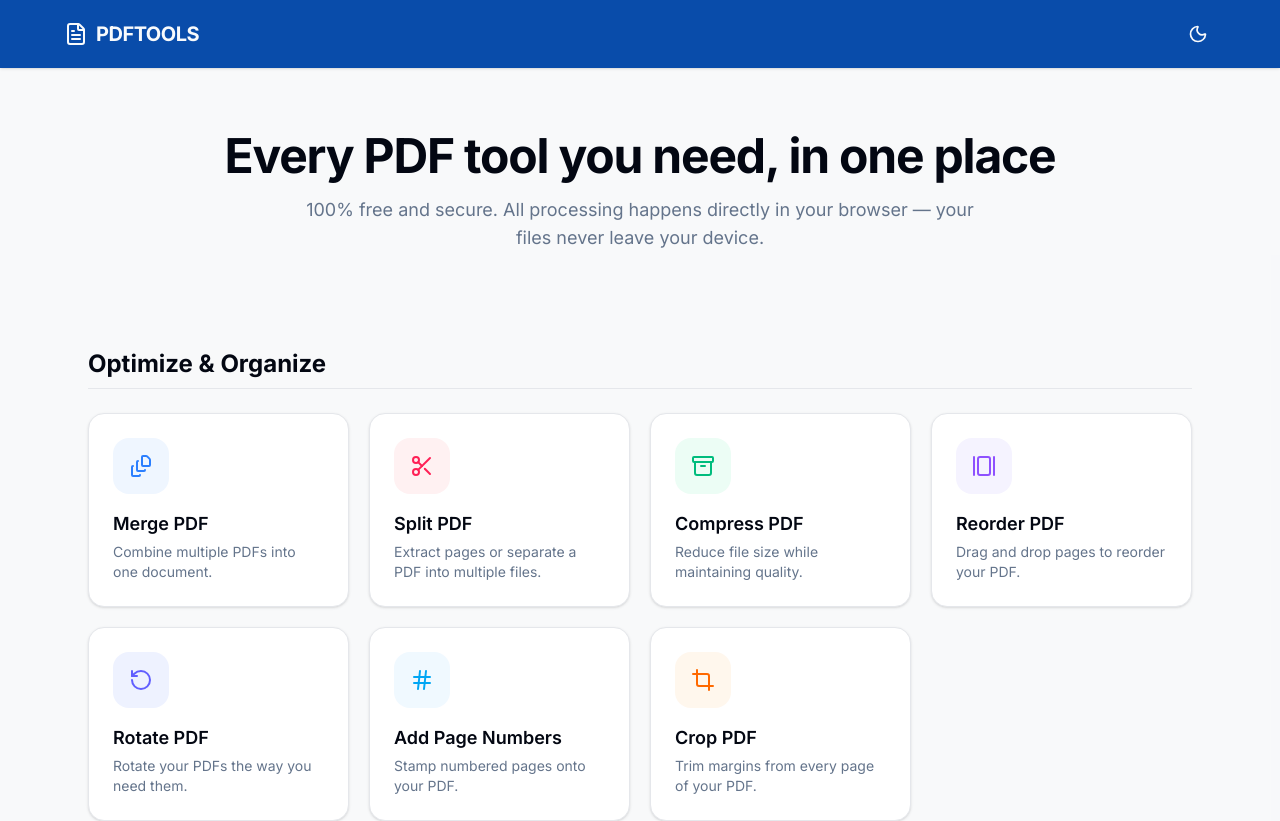
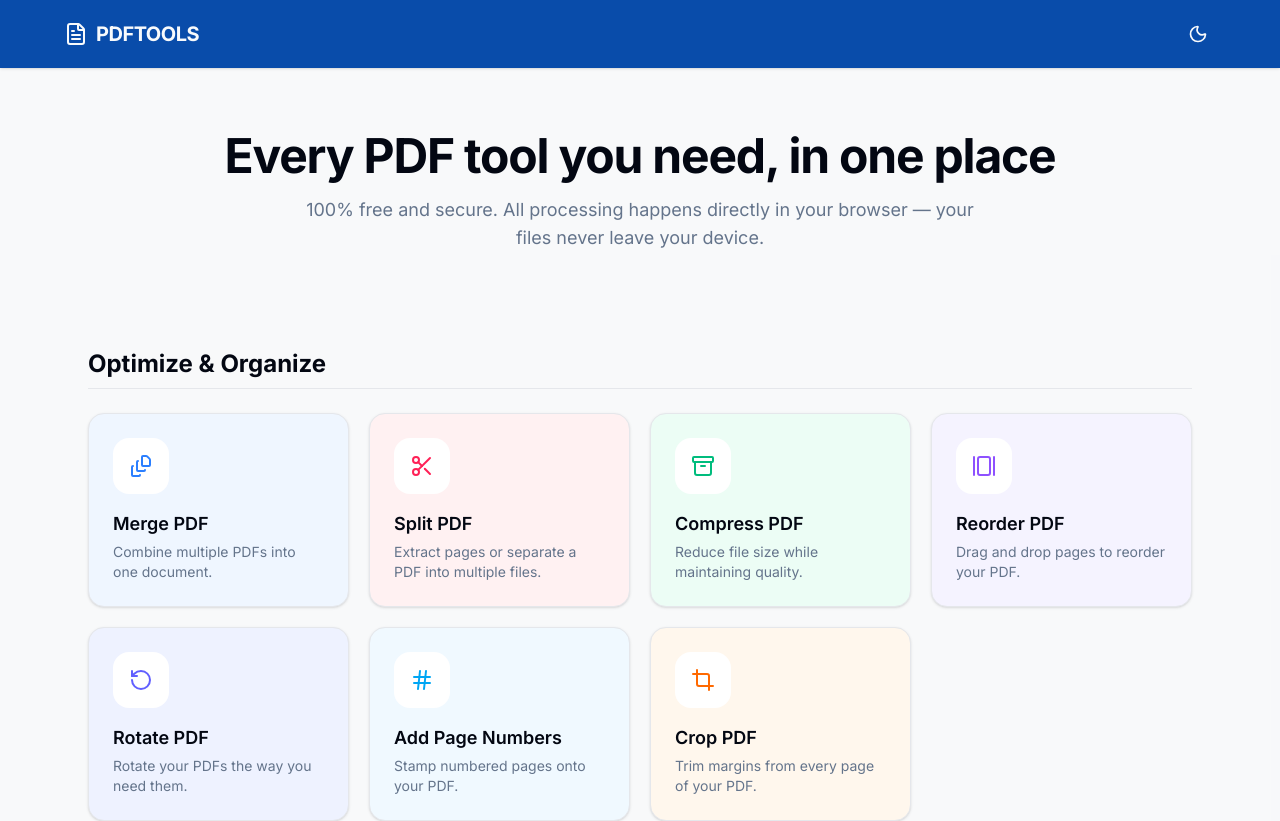
Before and after one commit to patordzavila-web/pdftools, a React (Vite) app in the folder artifacts/pdf-tools/: page / in a window 1280 px wide. Shown: the top 821 px of the page. Built offline with nearby package versions, Linux system fonts and the light colour scheme.

Commit message:
Swap de color de botones

```diff
--- a/artifacts/pdf-tools/src/pages/home.tsx
+++ b/artifacts/pdf-tools/src/pages/home.tsx
@@ -190,9 +190,9 @@ export function Home() {
               <div className="grid grid-cols-1 md:grid-cols-2 lg:grid-cols-3 xl:grid-cols-4 gap-5">
                 {category.tools.map((tool) => (
                   <Link key={tool.title} href={tool.href} className="block group">
-                    <Card className="h-full transition-all duration-300 hover:shadow-md hover:-translate-y-1 hover:border-primary/30 bg-card cursor-pointer">
+                    <Card className={`h-full transition-all duration-300 hover:shadow-md hover:-translate-y-1 hover:border-primary/30 ${tool.bg} cursor-pointer`}>
                       <CardContent className="p-6 flex flex-col h-full">
-                        <div className={`p-4 rounded-xl w-14 h-14 flex items-center justify-center mb-4 ${tool.bg} ${tool.color} group-hover:scale-110 transition-transform duration-300`}>
+                        <div className={`p-4 rounded-xl w-14 h-14 flex items-center justify-center mb-4 bg-white ${tool.color} group-hover:scale-110 transition-transform duration-300`}>
                           <tool.icon className="h-7 w-7" />
                         </div>
                         <h3 className="text-lg font-semibold mb-1">{tool.title}</h3>
```
